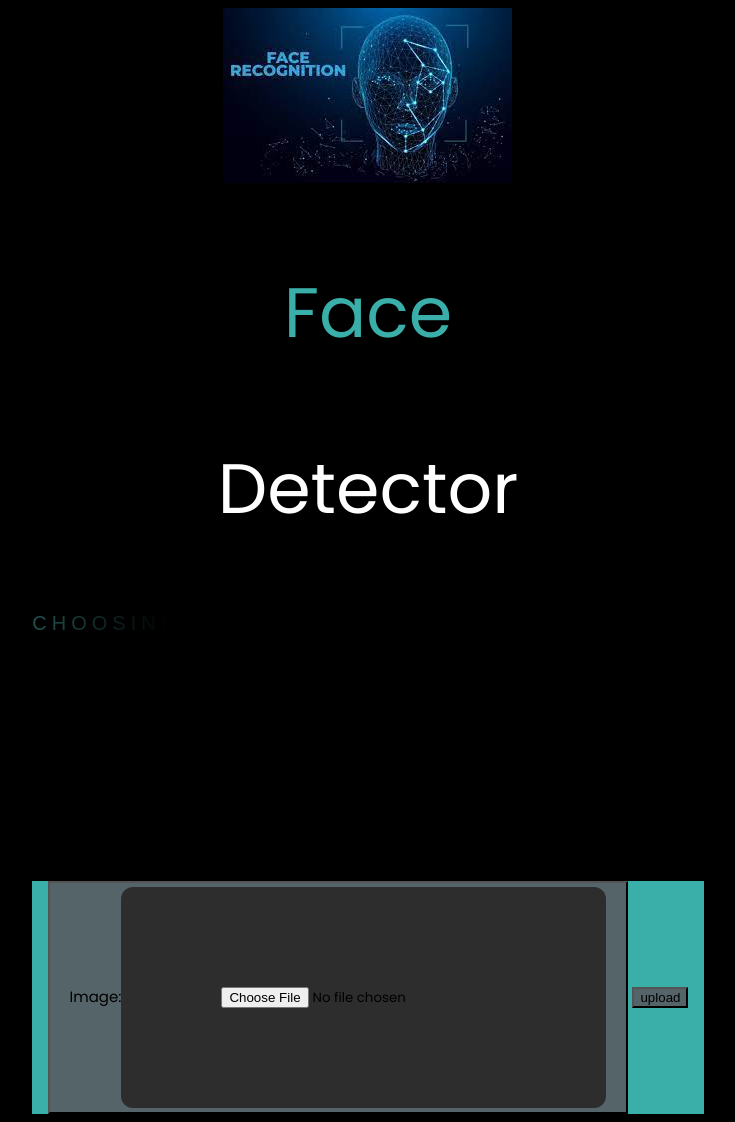
After one commit to harshmohan07/Face-Detection-Algo, a Django app: template templates/index_v3.00.html in a window 1280 px wide. The commit adds this page. Shown: the whole page, without its empty margins (272-1007 px from the left). Run offline with Django 3.2, Linux system fonts and the light colour scheme; the template is opened without the code that fills it: values that come from a table or form of the project are taken from there, others are empty.

Commit message:
Changed pipeline file for output and also added the last index.html

```diff
--- a/app/views.py
+++ b/app/views.py
@@ -17,7 +17,7 @@ def index(request):
             imgobj = FaceDetector.objects.get(pk = primary_key)
             fileroot = str(imgobj.image)
             filepath = os.path.join(settings.MEDIA_ROOT,fileroot)
-            results = facedetector(filepath)
-            print(results)
-            return render(request,"index.html",{'form':form,"upload" : True ,"result" : results})
+            queries = facedetector(filepath)
+            print(queries)
+            return render(request,"index.html",{'form':form,"upload" : True ,"result" : queries})
     return render(request,"index.html",{'form':form,"upload" : False})
--- /dev/null
+++ b/templates/index_v3.00.html
@@ -0,0 +1,202 @@
+<!DOCTYPE html>
+{% load static %}
+<html lang="en">
+  <head>
+    <meta charset="UTF-8" />
+    <meta name="viewport" content="width=device-width, initial-scale=1" />
+    <link
+      rel="stylesheet"
+      href="https://cdnjs.cloudflare.com/ajax/libs/font-awesome/4.7.0/css/font-awesome.min.css"
+    />
+
+    <style>
+      @import url('https://fonts.googleapis.com/css2?family=Poppins:wght@400;900&display=swap');
+      @import url("https://fonts.googleapis.com/css?family=Source+Sans+Pro");
+      html {
+          background-color:black;
+          -webkit-background-size: cover;
+          -moz-background-size: cover;
+          -o-background-size: cover;
+          background-size: cover;
+              align-items: center;
+        text-align: center;
+        overflow: hidden;
+        justify-content: center;
+        place-items: center;
+        font-family: poppins;
+        overflow: scroll;
+              font-family: poppins;
+              overflow: scroll;
+      }
+
+      .my-element {
+        background: url("images/my-image.png") no-repeat;
+
+        // substitute for your image dimensions
+        @include responsive-bg-image(204, 81);
+      }
+      }
+      img{
+        max-width: 180 px;
+        border-style: inset;
+      }
+      input[type=file]{
+      padding: 100px 100px;
+      background:#2d2d2d;
+      font-family: poppins;
+      border-radius: 12px;
+      }
+      Button{
+      padding: 4px 20px;
+      background: #556469;
+      font-family: poppins;
+      border-style: outset;
+      font-size: 15px;
+      }
+      p{
+      font-size: 70px;
+      color:#45A29E;
+      }
+
+
+      div {
+        font-weight: 100;
+        text-align: centre;
+        font-size: 20px;
+        font-family: Hack, sans-serif;
+        text-transform: uppercase;
+        background: linear-gradient(90deg, #000, #45A29E, #000);
+        letter-spacing: 5px;
+        -webkit-background-clip: text;
+        background-clip: text;
+        -webkit-text-fill-color: transparent;
+        background-repeat: no-repeat;
+        background-size: 80%;
+        animation: shine 3s linear infinite;
+        position: relative;
+      }
+      table,th {
+  border: 1px solid #3aafa9;
+  align: center;
+  text-align: left;
+}
+th, td {
+  border-bottom: 1px solid #3aafa9;
+}
+tr:nth-child(even) {background-color: #1F2833;}
+table {
+  margin-left: auto;
+  margin-right: auto;}
+      @keyframes shine {
+        0% {
+          background-position-x: -500%;
+        }
+        100% {
+          background-position-x: 500%;
+        }
+      }
+
+      form{padding: 0.1; background:#3aafa9; font-family: poppins;font-size: 15px;}
+      container{ height: 1000 px;
+
+}
+
+    </style>
+
+    <script
+      src="https://cdn.jsdelivr.net/npm/bootstrap@5.0.2/dist/js/bootstrap.bundle.min.js"
+      integrity="sha384-MrcW6ZMFYlzcLA8Nl+NtUVF0sA7MsXsP1UyJoMp4YLEuNSfAP+JcXn/tWtIaxVXM"
+      crossorigin="anonymous"
+    ></script>
+
+    <title>Face Detector</title>
+  </head>
+
+  <body>
+    <img src="{% static 'logo.jpg' %}" />
+    <p style="color: #3aafa9">Face</p>
+    <p style="color: #fff">Detector</p>
+    <div>Choosing good profile photo made easy!!</div>
+    <p>
+      <input
+        type="file"
+        accept="image/*"
+        name="image"
+        id="file"
+        onchange="loadFile(event)"
+        style="display: none"
+      />
+    </p>
+    <!-- <button>
+      <label for="file" style="cursor: pointer">Select Image</label>
+    </button> -->
+    <p><img id="output" width="500" /></p>
+
+    <form action="#" method="POST" enctype="multipart/form-data" height=" 48">
+     <button> {% csrf_token %} {{ form.as_table }} </button>
+      <input type="submit" value="upload" style="background-color:#556469"; width:9em" />
+    </form>
+
+    {% if upload %}
+
+    <div>
+      <img src="\media\ml_out\process.jpg" alt="" />
+    </div>
+
+      <table style="color: white">
+        <tr>
+          <td>Faces</td>
+          {% for c in result.count %}
+          <td>
+            <img src="/media/ml_out/roi_{{ c }}.jpg" alt="" />
+          </td>
+          {% endfor %}
+        </tr>
+        <tr>
+          <td>Multiple Faces Detected</td>
+          <td>{{result.Multiple_Faces_Detected}}</td>
+        </tr>
+        <tr>
+          <td>No Faces Detected</td>
+          <td>{{result.No_Faces_Detected }}</td>
+        </tr>
+        <!-- <tr>
+                <td>Closed Eyes Detected</td>
+                <td> {{result.Closed_Eyes_Detected }}</td>
+            </tr> -->
+        <tr>
+          <td>Lower Body Detected</td>
+          <td>{{result.Lower_Body_Detected}}</td>
+        </tr>
+        <tr>
+          <td>Invalid Face Detected</td>
+          <td>{{result.Invalid_Face_Detected }}</td>
+        </tr>
+        <tr>
+          <td>No Eyes Detected</td>
+          <td>{{result.No_Eyes_Detected}}</td>
+        </tr>
+        <tr>
+          <td>No Mouth Detected</td>
+          <td>{{result.No_Mouth_Detected}}</td>
+        </tr>
+        <!-- <tr>
+                <td>Text Detected</td>
+                <td> {{result.Text_Detected}}</td>
+            </tr> -->
+        <tr>
+          <td>Accepted(T/F)</td>
+          <td>{{result.Final_criteria}}</td>
+        </tr>
+      </table>
+    {% endif %}
+
+    <script>
+      var loadFile = function (event) {
+        var image = document.getElementById("output");
+        image.src = URL.createObjectURL(event.target.files[0]);
+      };
+    </script>
+
+  </body>
+</html>
```
Also changed, not shown: app/Pipeline_FaceDetector.py (+34 -32 lines), templates/index.html (+8 -45 lines), db.sqlite3, 2 other files.
